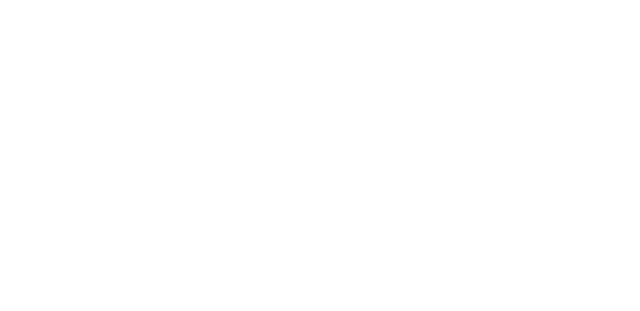
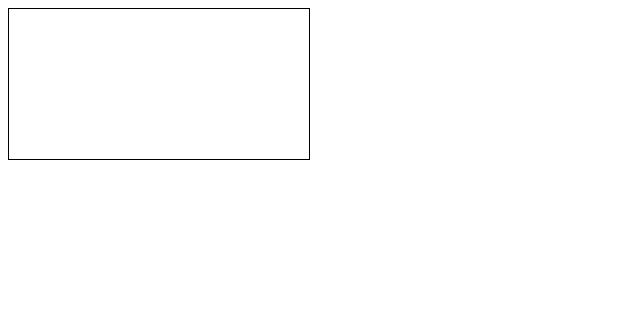
Before and after one commit to benhtan/beatTheMarket, a plain HTML site: page main.html in a window 1280 px wide. Shown: the whole page, without its empty margins (0-640 px from the left). Drawn offline with nearby package versions, Linux system fonts and the light colour scheme.

Commit message:
able to get .cvs data. adding svg from js

```diff
--- a/main.html
+++ b/main.html
@@ -1,14 +1,25 @@
 <html>
+
 <script src='https://d3js.org/d3.v5.min.js'></script>
+
 <style>
+svg {
+    border: 1px solid black;
+}
+</style>
 
-</style>
 <body onload='init()'>
-<svg width=300 height=300>
-</svg>
+<!-- <svg width=viewport height=300>
+</svg> -->
+
 <script>
 async function init() {
+    // Get Data
+    const data = await d3.csv('https://raw.githubusercontent.com/benhtan/beatTheMarket/main/S%26P500%20Prices.csv')
+    console.log(data)
 
+    // Create svg canvas
+    d3.select("body").append("svg")
 
 }
 </script>
```
